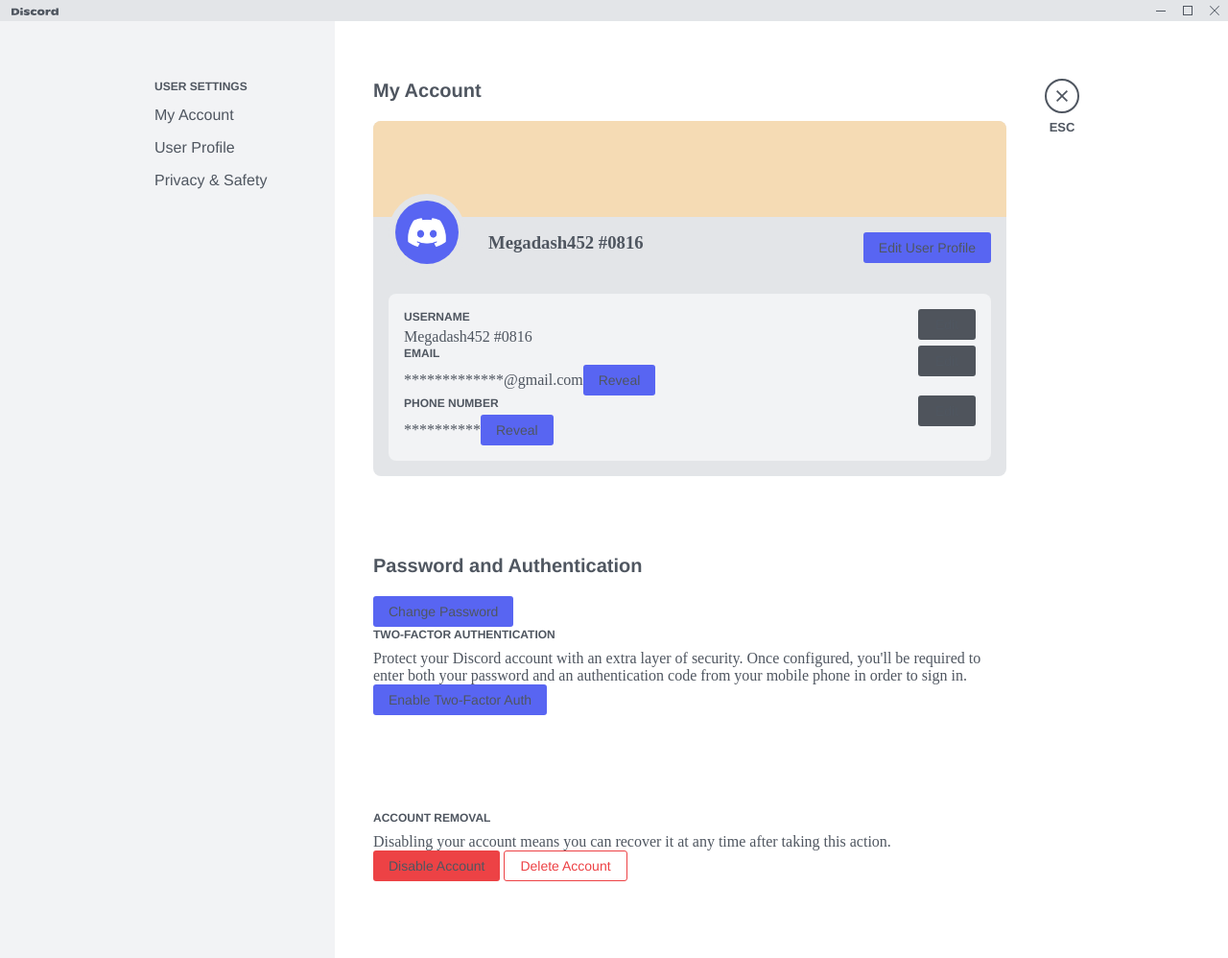
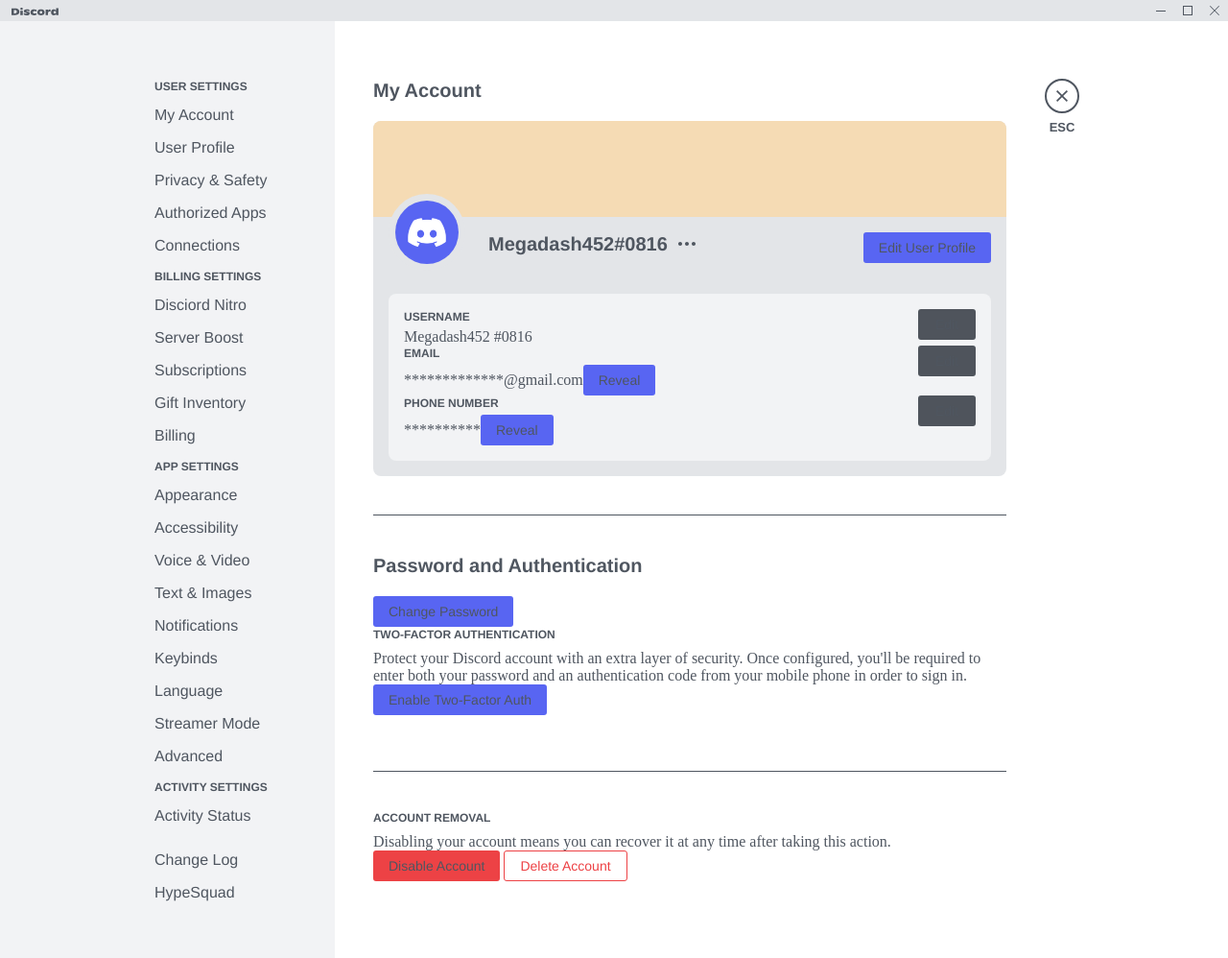
Before and after one commit to Megadash452/Discord-Theme-Maker, a PHP site: page /themes/settings/index.html in a window 1280 px wide. Shown: the whole page at 96% size. Run offline with PHP 8.4, Linux system fonts and the light colour scheme; style sheets or scripts are compiled from the project's sources.

Commit message:
progress in settings styling

```diff
--- a/style/css/settings.css
+++ b/style/css/settings.css
@@ -28,11 +28,60 @@ body.dark {
   --scrollbar-col: var(--main-bg);
   --scrollbar-bg: #2f3136;
   --logo-col: #72767d;
+  --logo-darker-col: #72767d4d;
+  --divider-col: #ffffff0f;
+}
+
+::-webkit-scrollbar {
+  width: 16px;
+  height: 16px;
+}
+
+::-webkit-scrollbar-track {
+  background-color: #2e3338;
+}
+
+::-webkit-scrollbar-thumb {
+  min-height: 40px;
+  background-color: var(--scrollbar-col);
+}
+
+::-webkit-scrollbar-track, ::-webkit-scrollbar-thumb {
+  background-clip: padding-box;
+  border: 4px solid #0000;
+  border-radius: 8px;
+}
+
+::-webkit-scrollbar-corner {
+  background-color: #0000;
+}
+
+.thin-scroll::-webkit-scrollbar {
+  width: 8px;
+  height: 8px;
+}
+.thin-scroll::-webkit-scrollbar-track {
+  border-color: #0000;
+  background-color: #0000;
+  border: 2px solid #0000;
+}
+.thin-scroll::-webkit-scrollbar-thumb {
+  min-height: 40px;
+  background-color: var(--scrollbar-col);
+  background-clip: padding-box;
+  border: 2px solid #0000;
+  border-radius: 4px;
+}
+.thin-scroll::-webkit-scrollbar-corner {
+  background-color: #0000;
 }
 
 body {
   color: var(--main-col);
   background: var(--main-bg);
+}
+body hr.divider {
+  border-color: var(--divider-col);
 }
 body #top-bar .logo {
   color: var(--logo-col);
@@ -43,6 +92,9 @@ body #top-bar button {
 body #top-bar button:hover {
   color: var(--hover-col);
   background: var(--hover-bg);
+}
+body #top-bar button:hover.close-app {
+  background-color: #ed4245;
 }
 body #top-bar button:active {
   color: var(--active-col);
@@ -65,6 +117,9 @@ body #main-wrapper .content .scroller {
 body #main-wrapper .content .tools button {
   color: var(--primary-col);
   border-color: var(--logo-col);
+}
+body #main-wrapper .content .tools button:hover {
+  background: var(--logo-darker-col);
 }
 body #main-wrapper .content .tools .keybind {
   color: var(--logo-col);
@@ -100,11 +155,14 @@ body main#settings-content .account-info .user-info .avatar {
   background: var(--main-bg);
   border-color: var(--main-bg) !important;
 }
+body main#settings-content .account-info .user-info .name {
+  color: var(--active-col);
+}
+body main#settings-content .account-info .user-info .name .tag {
+  color: var(--main-col);
+}
 body main#settings-content .account-info .fields {
   background: var(--secondary-bg);
-}
-body main#settings-content hr.divider {
-  border-color: #ffffff0f;
 }
 body main#settings-content button {
   --col: #5865f2;
@@ -116,6 +174,11 @@ body main#settings-content button.danger {
 }
 body main#settings-content button.edit {
   --col: #4f545c;
+}
+body main#settings-content button.options {
+  --col: $main-col;
+  color: var(--col);
+  background: #0000;
 }
 body main#settings-content button.outline, body main#settings-content button.outlined {
   color: var(--col);
@@ -169,9 +232,6 @@ h1, h2, h3, p {
   position: relative;
   cursor: pointer;
   pointer-events: auto;
-}
-#top-bar button.close-app:hover {
-  background-color: #ed4245 !important;
 }
 #top-bar * {
   max-height: 22px;
@@ -243,6 +303,9 @@ h1, h2, h3, p {
   justify-content: center;
   border: 2px solid;
   border-radius: 50%;
+}
+#main-wrapper .content .tools button:active {
+  transform: translateY(1px);
 }
 #main-wrapper .content .tools .keybind {
   margin: 8px 0 0 0;
@@ -365,6 +428,17 @@ main#settings-content .account-info .user-info {
   justify-content: space-between;
   padding: 16px 16px 0 120px;
 }
+main#settings-content .account-info .user-info .info .wrapper {
+  display: flex;
+}
+main#settings-content .account-info .user-info button.options {
+  width: 24px;
+  min-width: 0;
+  height: 24px;
+  min-height: 0;
+  padding: 0;
+  margin: 0 0 0 8px;
+}
 main#settings-content .account-info .user-info img.avatar, main#settings-content .account-info .user-info svg.avatar {
   width: 80px;
   height: 80px;
@@ -376,6 +450,24 @@ main#settings-content .account-info .user-info img.avatar, main#settings-content
   right: auto;
   border: 7px solid;
   border-radius: 50%;
+}
+main#settings-content .account-info .user-info .name {
+  margin: 0 0 6px 0;
+  display: flex;
+  justify-content: flex-start;
+  align-items: center;
+  font-family: Ginto, "Helvetica Neue", Helvetica, Arial, sans-serif;
+  font-size: 20px;
+  font-weight: 600;
+  line-height: 24px;
+  overflow: hidden;
+  white-space: nowrap;
+  text-overflow: ellipsis;
+}
+main#settings-content .account-info .user-info .badges {
+  display: flex;
+  flex-wrap: wrap;
+  margin: 0 -2px 0 -2px;
 }
 main#settings-content .account-info .fields {
   padding: 16px;
--- a/style/sass/base-theme.sass
+++ b/style/sass/base-theme.sass
@@ -35,4 +35,41 @@ body.dark
     // TODO: change
     --scrollbar-bg: #2f3136
 
-    --logo-col: #72767d
+    --logo-col:        #72767d
+    --logo-darker-col: #72767d4d
+    --divider-col:     #ffffff0f
+
+
+::-webkit-scrollbar
+    width: 16px
+    height: 16px
+::-webkit-scrollbar-track
+    background-color: #2e3338 // TODO:
+::-webkit-scrollbar-thumb
+    min-height:40px
+    background-color: var(--scrollbar-col)
+::-webkit-scrollbar-track, ::-webkit-scrollbar-thumb
+    background-clip: padding-box
+    border: 4px solid #0000
+    border-radius: 8px
+::-webkit-scrollbar-corner
+    background-color: #0000
+
+
+
+.thin-scroll
+    &::-webkit-scrollbar
+        width: 8px
+        height: 8px
+    &::-webkit-scrollbar-track
+        border-color: #0000
+        background-color: #0000
+        border: 2px solid #0000
+    &::-webkit-scrollbar-thumb
+        min-height: 40px
+        background-color: var(--scrollbar-col)
+        background-clip: padding-box
+        border: 2px solid #0000
+        border-radius: 4px
+    &::-webkit-scrollbar-corner
+        background-color: #0000
--- a/style/sass/settings.sass
+++ b/style/sass/settings.sass
@@ -22,10 +22,15 @@ body
     $scrollbar-col: var(--scrollbar-col) // var(--main-bg)
     $scrollbar-bg:  var(--scrollbar-bg)  // #2f3136
 
-    $logo-col: var(--logo-col) // #72767d
+    $logo-col: var(--logo-col)               // #72767d
+    $logo-darker-col: var(--logo-darker-col) // #72767d4d
+    $divider-col: var(--divider-col)         // #ffffff0f
 
     color: $main-col
     background: $main-bg
+
+    hr.divider
+        border-color:  $divider-col
 
     #top-bar
         .logo
@@ -35,6 +40,8 @@ body
             &:hover
                 color: $hover-col
                 background: $hover-bg
+                &.close-app
+                    background-color: #ed4245
             &:active
                 color: $active-col
                 background: $active-bg
@@ -55,6 +62,8 @@ body
             button
                 color: $primary-col
                 border-color: $logo-col
+                &:hover
+                    background: $logo-darker-col
             .keybind
                 color: $logo-col
 
@@ -84,16 +93,22 @@ body
                 .avatar
                     background: $main-bg
                     border-color: $main-bg !important
+                .name
+                    color: $active-col
+                    .tag
+                        color: $main-col
             .fields
                 background: $secondary-bg
-        hr.divider
-            border-color: #ffffff0f // TODO: assign to a variable
         button
             --col: #5865f2
             &.danger
                 --col: #ed4245
             &.edit
                 --col: #4f545c
+            &.options
+                --col: $main-col
+                color: var(--col)
+                background: #0000
             color: $active-col
             background: var(--col)
             &.outline, &.outlined
@@ -137,8 +152,6 @@ h1, h2, h3, p
         position: relative
         cursor: pointer
         pointer-events: auto
-        &.close-app:hover
-            background-color: #ed4245 !important
 
     *
         max-height: #{$top-bar-height}
@@ -211,6 +224,8 @@ h1, h2, h3, p
                 justify-content: center
                 border: 2px solid
                 border-radius: 50%
+                &:active
+                    transform: translateY(1px)
             .keybind
                 margin: 8px 0 0 0
                 +font(13px, Whitney, 600, 13px)
@@ -294,7 +309,6 @@ main#settings-content
         border: none
         border-top: thin solid
 
-
     .account-info
         position: relative
         border-radius: 8px
@@ -315,6 +329,16 @@ main#settings-content
             display: flex
             justify-content: space-between
             padding: 16px 16px 0 120px
+            .info .wrapper
+                display: flex
+
+            button.options
+                width: 24px
+                min-width: 0
+                height: 24px
+                min-height: 0
+                padding: 0
+                margin: 0 0 0 8px
 
             img.avatar, svg.avatar
                 width: 80px
@@ -326,14 +350,17 @@ main#settings-content
                 // TODO: mask
 
             .name
-                //
-                .username
-                    //
-                .tag
-                    //
-
+                margin: 0 0 6px 0
+                display: flex
+                justify-content: flex-start
+                align-items: center
+                // overflow: hidden
+                +font(20px, Ginto, 600, 24px)
+                +ellipsis
             .badges
-                //
+                display: flex
+                flex-wrap: wrap
+                margin: 0 -2px 0 -2px
 
         .fields
             padding: 16px
--- a/themes/settings/index.html
+++ b/themes/settings/index.html
@@ -24,6 +24,8 @@
 
         <!-- Settings Templates -->
 
+        <!-- * Section: USER SETTINGS -->
+
         <template setting-name="My Account" section="User Settings" href="my-account">
             <h1 class="title">My Account</h1>
             <section class="account-info">
@@ -31,11 +33,19 @@
                 <div class="user-info">
                     <img src="res/imgs/user-1.png" alt="avatar" class="avatar">
                     <div class="info">
-                        <h1 class="name">
-                            <span class="username">Megadash452</span>
-                            <span class="tag">#0816</span>
-                        </h1>
+                        <div class="wrapper">
+                            <h1 class="name">
+                                <span class="username">Megadash452</span>
+                                <span class="tag">#0816</span>
+                            </h1>
+                            <button class="options">
+                                <svg width="24" height="24" viewBox="0 0 24 24">
+                                    <path fill="currentColor" icon-data="optionsHorizontal"/>
+                                </svg>
+                            </button>
+                        </div>
                         <div class="badges">
+                            <!-- TODO: add badges -->
                             <!-- Bdages that show up when clicking user profile, like Squad, Nitro, Booster, etc. -->
                         </div>
                     </div>
@@ -109,6 +119,54 @@
         </template>
 
 
+        <template setting-name="Authorized Apps" section="User Settings" href="authorized-apps"></template>
+
+        <template setting-name="Connections" section="User Settings" href="connections"></template>
+
+        <!-- * Section: BILLING SETTINGS -->
+
+        <template setting-name="Disciord Nitro" section="Billing Settings" href="nitro"></template>
+
+        <template setting-name="Server Boost" section="Billing Settings" href="server-boost"></template>
+
+        <template setting-name="Subscriptions" section="Billing Settings" href="subscriptions"></template>
+
+        <template setting-name="Gift Inventory" section="Billing Settings" href="gift-inventory"></template>
+
+        <template setting-name="Billing" section="Billing Settings" href="billing"></template>
+
+        <!-- * Section: APP SETTINGS -->
+
+        <template setting-name="Appearance" section="App Settings" href="appearance"></template>
+
+        <template setting-name="Accessibility" section="App Settings" href="accessibility"></template>
+
+        <template setting-name="Voice & Video" section="App Settings" href="voice-and-video"></template>
+
+        <template setting-name="Text & Images" section="App Settings" href="text-and-images"></template>
+
+        <template setting-name="Notifications" section="App Settings" href="notifications"></template>
+
+        <template setting-name="Keybinds" section="App Settings" href="keybinds"></template>
+
+        <template setting-name="Language" section="App Settings" href="language"></template>
+
+        <template setting-name="Streamer Mode" section="App Settings" href="streamer-mode"></template>
+
+        <template setting-name="Advanced" section="App Settings" href="advanced"></template>
+
+        <!-- * Section: ACTIVITY SETTINGS -->
+
+        <template setting-name="Activity Status" section="Activity Settings" href="activity-status"></template>
+
+        <!-- * Section:  -->
+
+        <template setting-name="Change Log" section="" href="">
+            <!-- TODO: Modal -->
+        </template>
+
+        <template setting-name="HypeSquad" section="" href=""></template>
+
         <!-- Server Settings -->
 
 
@@ -149,7 +207,7 @@
 
         <div id="main-wrapper">
             <section class="sidebar">
-                <div class="scroller">
+                <div class="scroller thin-scroll">
                     <nav id="settings-list">
 
                     </nav>
```
Also changed, not shown: script/js/settings.js (+18 -7 lines), script/ts/settings.ts (+28 -13 lines), style/css/base-theme.css (+46 -0 lines), style/css/main.css (+46 -0 lines), 4 other files.
